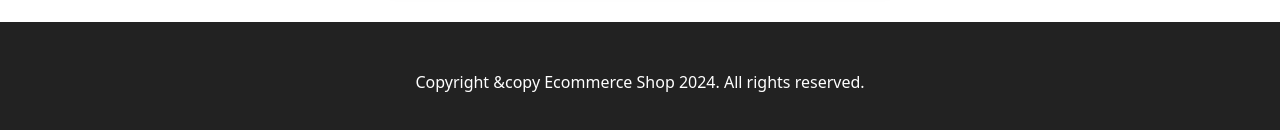
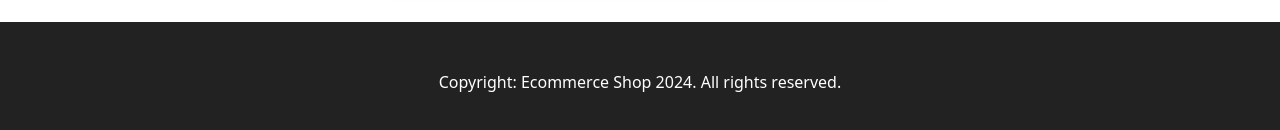
Before and after one commit to sinclare210/MarketPlace-, a React (Vite) app: page /admin in a window 1280 px wide. Shown: the part 720-850 px from the top of the page. Built offline with nearby package versions, Linux system fonts and the light colour scheme; no server answers.

Commit message:
finishing touches

```diff
--- a/src/components/Footer.jsx
+++ b/src/components/Footer.jsx
@@ -5,7 +5,7 @@ const Footer = () => {
     <footer className="bg-primary py-12">
       <div className='container mx-auto'>
         <p className='text-white text-center'>
-          Copyright &copy Ecommerce Shop 2024. All rights reserved.
+          Copyright: Ecommerce Shop 2024. All rights reserved.
         </p>
       </div>
     </footer>
```
